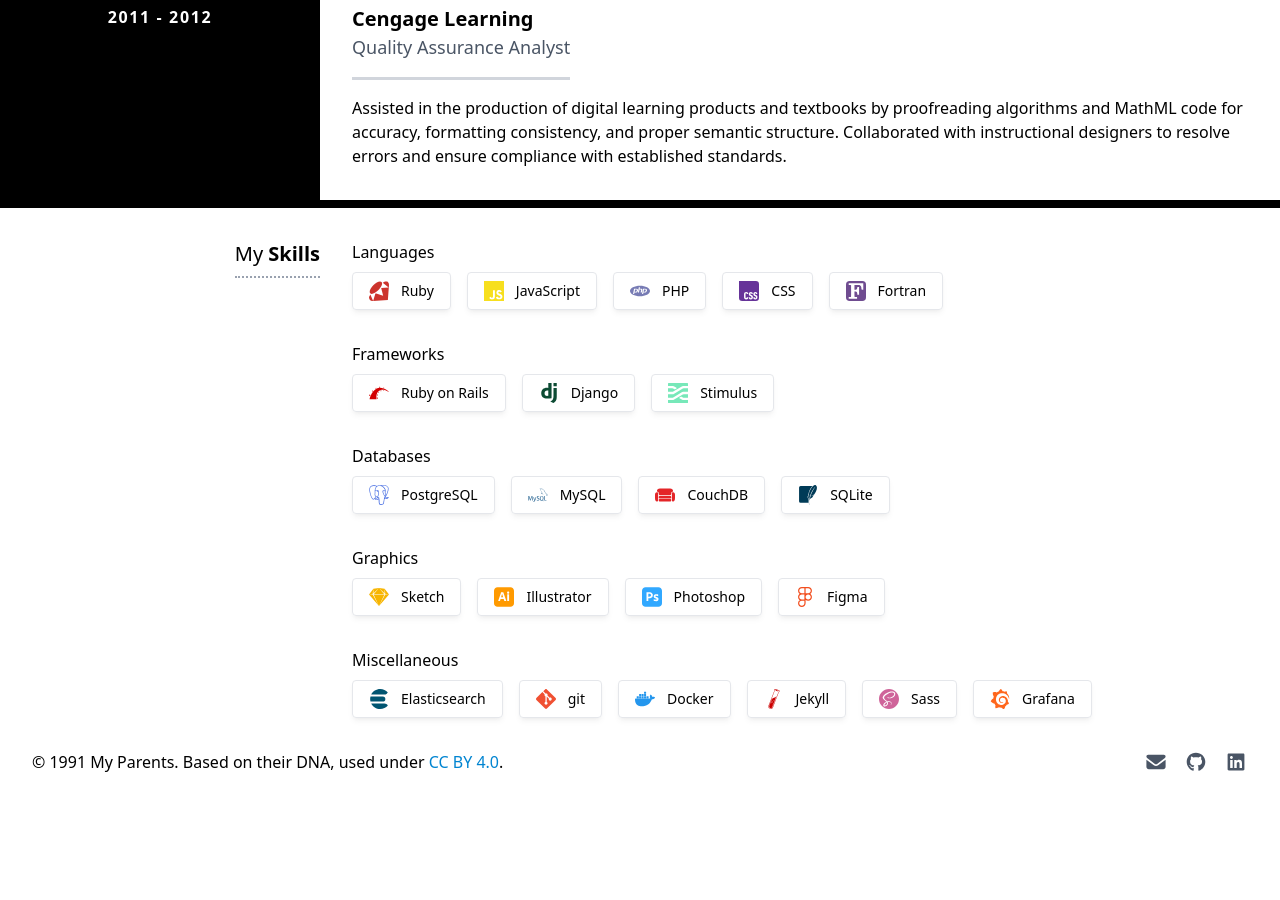
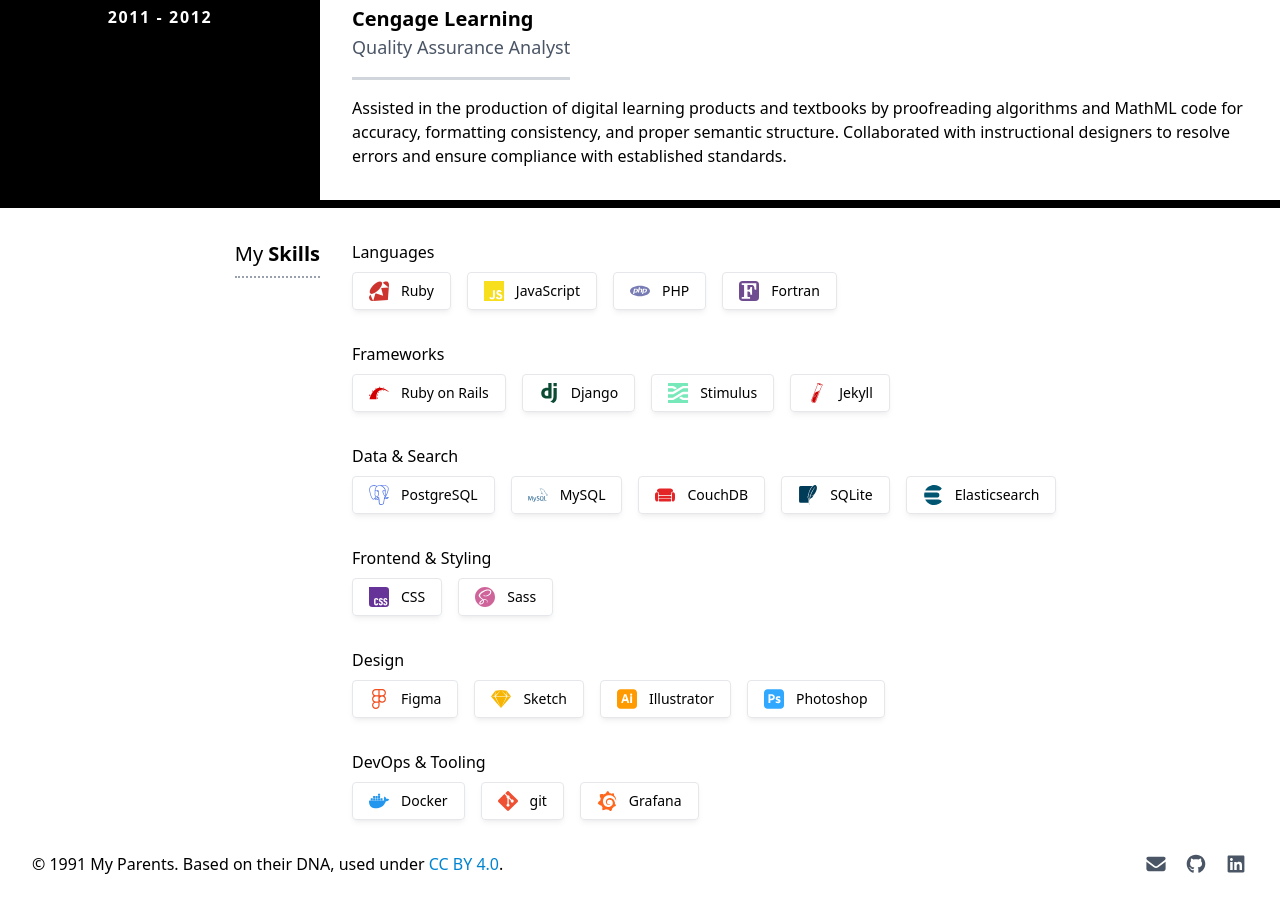
Before and after one commit to harrisonokins/harrisonokins.github.io, a Jekyll site: the page built from resume.markdown, in a window 1280 px wide and 900 px high, scrolled down 1622 px. Built offline with Jekyll 4.4.1, drawn with Linux system fonts in a browser that asks for light colours; before the commit the page ends 2420 px from its top, so only the background shows below that.

Commit message:
Re-categorize the skills

```diff
--- a/_data/skills.yml
+++ b/_data/skills.yml
@@ -9,9 +9,6 @@
     - name: PHP
       icon: /assets/skill-icons.svg#php
       color: fill-[#777BB4]
-    - name: CSS
-      icon: /assets/skill-icons.svg#css
-      color: fill-[#663399]
     - name: Fortran
       icon: /assets/skill-icons.svg#fortran
       color: fill-[#6f4c90]
@@ -27,8 +24,11 @@
     - name: Stimulus
       icon: /assets/skill-icons.svg#stimulus
       color: fill-[#77e8b9]
+    - name: Jekyll
+      icon: /assets/skill-icons.svg#jekyll
+      color: fill-[#CC0000]
 
-- name: Databases
+- name: Data & Search
   examples:
     - name: PostgreSQL
       icon: /assets/skill-icons.svg#postgresql
@@ -42,9 +42,24 @@
     - name: SQLite
       icon: /assets/skill-icons.svg#sqlite
       color: fill-[#003B57]
+    - name: Elasticsearch
+      icon: /assets/skill-icons.svg#elasticsearch
+      color: fill-[#005571]
 
-- name: Graphics
+- name: Frontend & Styling
   examples:
+    - name: CSS
+      icon: /assets/skill-icons.svg#css
+      color: fill-[#663399]
+    - name: Sass
+      icon: /assets/skill-icons.svg#sass
+      color: fill-[#cf649a]
+
+- name: Design
+  examples:
+    - name: Figma
+      icon: /assets/skill-icons.svg#figma
+      color: fill-[#F24E1E]
     - name: Sketch
       icon: /assets/skill-icons.svg#sketch
       color: fill-[#F7B500]
@@ -54,27 +69,15 @@
     - name: Photoshop
       icon: /assets/skill-icons.svg#photoshop
       color: fill-[#31A8FF]
-    - name: Figma
-      icon: /assets/skill-icons.svg#figma
-      color: fill-[#F24E1E]
 
-- name: Miscellaneous
+- name: DevOps & Tooling
   examples:
-    - name: Elasticsearch
-      icon: /assets/skill-icons.svg#elasticsearch
-      color: fill-[#005571]
+    - name: Docker
+      icon: /assets/skill-icons.svg#docker
+      color: fill-[#2496ED]
     - name: git
       icon: /assets/skill-icons.svg#git
       color: fill-[#F05032]
-    - name: Docker
-      icon: /assets/skill-icons.svg#docker
-      color: fill-[#2496ED]
-    - name: Jekyll
-      icon: /assets/skill-icons.svg#jekyll
-      color: fill-[#CC0000]
-    - name: Sass
-      icon: /assets/skill-icons.svg#sass
-      color: fill-[#cf649a]
     - name: Grafana
       icon: /assets/skill-icons.svg#grafana
       color: fill-[#ff671d]
```
